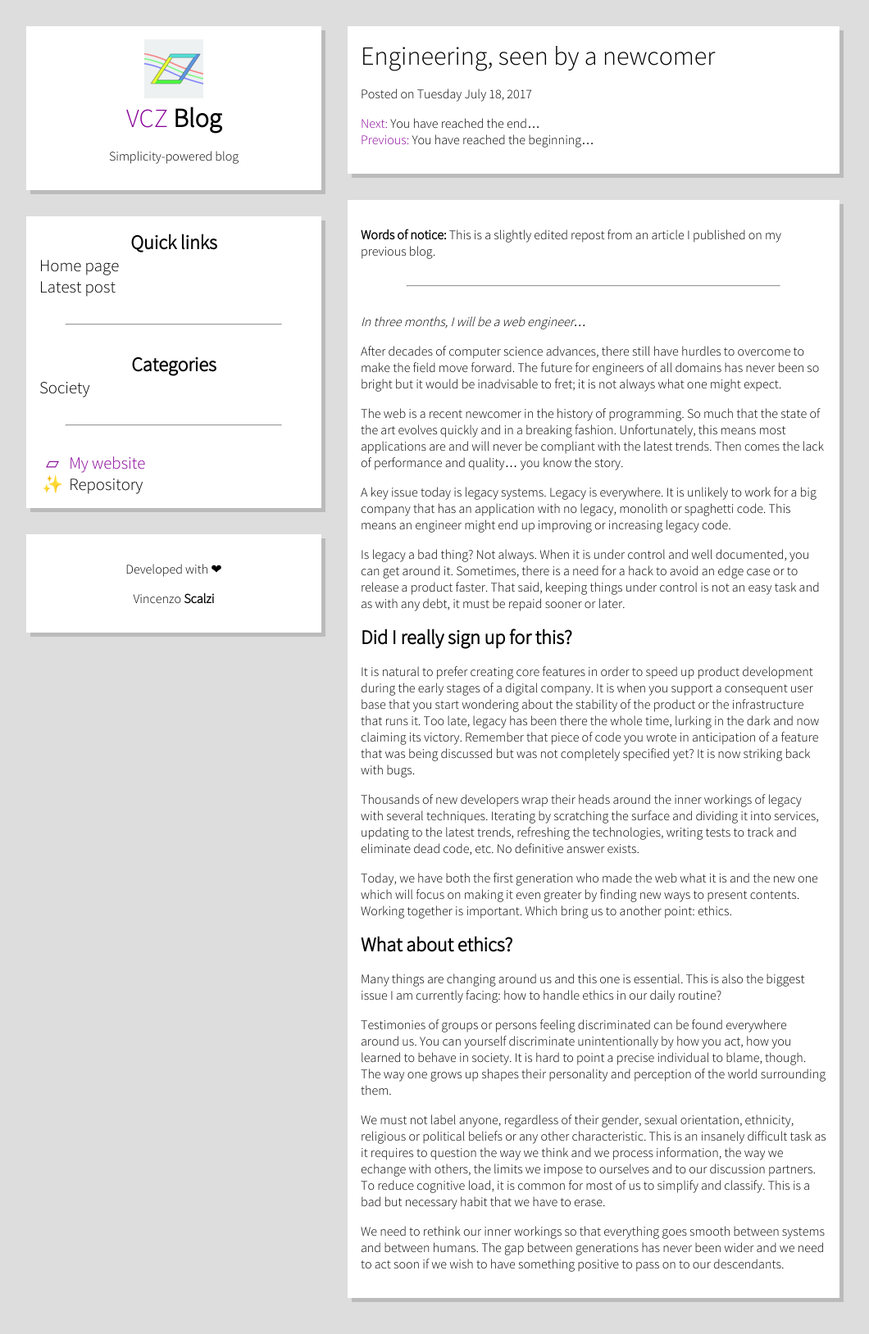
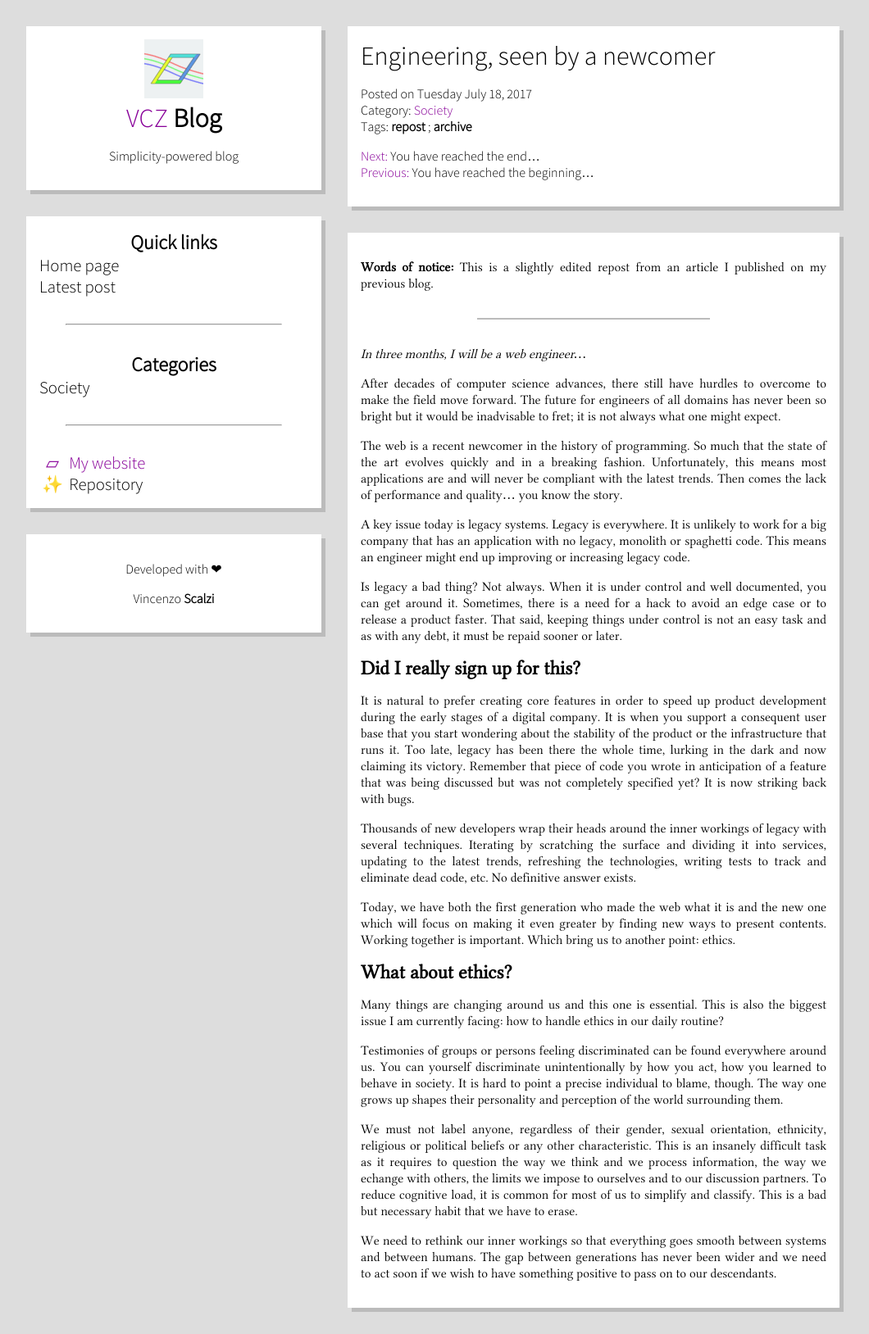
Before and after one commit to vcz-fr/blog, a Jekyll site: the page built from _posts/2017-07-18-engineering-newcomer.md, in a window 1280 px wide. Shown: the whole page at 82% size, without its empty margins (112-1172 px from the left). Built offline with Jekyll 4.4.1, drawn with Linux system fonts in a browser that asks for light colours.

Commit message:
Changed article font
Now using a Latin only version of Linux Libertine Display

```diff
--- a/_layouts/blog.html
+++ b/_layouts/blog.html
@@ -6,7 +6,12 @@ layout: default
     <h1>{{page.title}}</h1>
 
     <p>
-        Posted on {{page.date | date: "%A %B %d, %Y"}}
+        Posted on {{page.date | date: "%A %B %d, %Y"}}<br>
+        Category:
+        {% for category in page.categories %}
+            <a href="/categories/{{category | slugify}}">{{category}}</a>
+        {% endfor %}<br>
+        Tags: <b>{{page.tags | join: "</b> ; <b>"}}</b>
     </p>
     <p>
         <span class="purple">Next:</span>
@@ -27,6 +32,6 @@ layout: default
     </p>
 </div>
 
-<div class="card">
+<div class="card" id="article">
     {{ content }}
 </div>
--- /dev/null
+++ b/_sass/blog.scss
@@ -0,0 +1,30 @@
+#article {
+    font-family: blog, serif;
+    line-height: 125%;
+    text-align: justify;
+
+    h1, h2, h3, h4, h5, h6 {
+        line-height: normal;
+    }
+
+    hr {
+        width: 50%;
+        margin: 2rem auto;
+        text-align: center;
+        font-size: 1.5rem;
+        height: 0px;
+        vertical-align: middle;
+        line-height: 0rem;
+        min-width: 3rem;
+
+        color: #bbb;
+        border: none;
+        border-bottom: solid 2px;
+
+        &::before {
+            content: "§";
+            background: white;
+            padding: 5px;
+        }
+    }
+}
--- a/_sass/fonts.scss
+++ b/_sass/fonts.scss
@@ -3,3 +3,9 @@
   src: url("/assets/font/text.woff2") format("woff2"), url("/assets/font/text.woff") format("woff");
   font-display: swap;
 }
+
+@font-face {
+  font-family: blog;
+  src: url("/assets/font/blog.woff2") format("woff2"), url("/assets/font/blog.woff") format("woff");
+  font-display: swap;
+}
--- a/assets/css/global.scss
+++ b/assets/css/global.scss
@@ -3,6 +3,7 @@
 
 @import "vars";
 @import "fonts";
+@import "blog";
 
 html {
     background: $bg-color;
```
Also changed, not shown: assets/font/blog.woff (added), assets/font/blog.woff2 (added).
